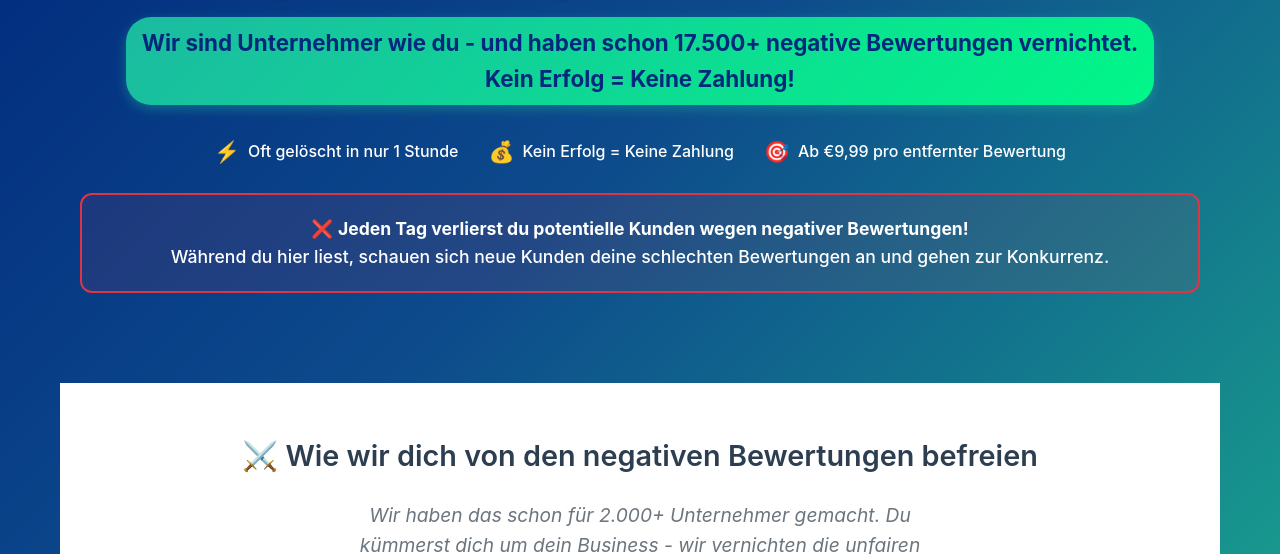
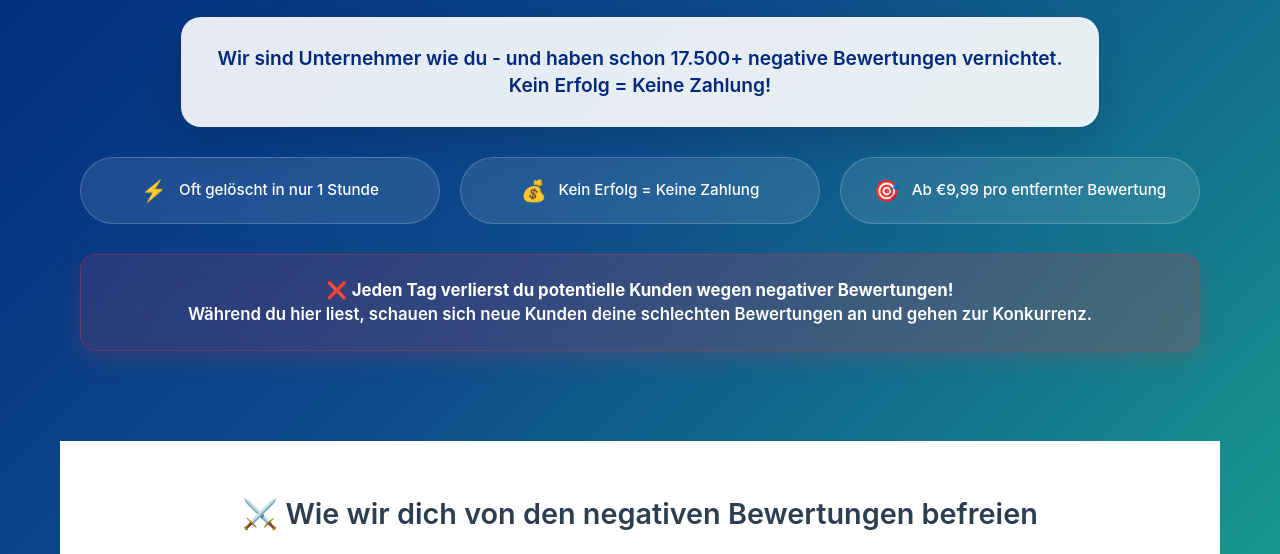
Before and after one commit to Rufheld/rufheld-review-mvp, a website: page index.html in a window 1280 px wide. Shown: the part 205-759 px from the top of the page. Drawn offline with Linux system fonts and the light colour scheme; some packages are replaced by stand-ins of ours.

Commit message:
Update index.html

```diff
--- a/index.html
+++ b/index.html
@@ -123,33 +123,48 @@
             color: white;
             margin-bottom: 30px;
             opacity: 0.95;
-        }
-
-        .success-rate {
-            background: linear-gradient(135deg, #1DC3A3, #00FF88);
-            padding: 8px 16px;
-            border-radius: 25px;
-            font-weight: 700;
-            color: #00277C;
-            box-shadow: 0 4px 12px rgba(29, 195, 163, 0.4);
-            display: inline-block;
-        }
-
-        .hero-guarantee {
             display: flex;
             justify-content: center;
-            gap: 30px;
-            flex-wrap: wrap;
-            margin-bottom: 20px;
+        }
+
+        .success-rate {
+            background: rgba(255,255,255,0.95);
+            color: #00277C;
+            border-radius: 20px;
+            padding: 28px 36px;
+            text-align: center;
+            box-shadow: 0 12px 40px rgba(0,0,0,0.15);
+            font-weight: 600;
+            font-size: 1.2rem;
+            line-height: 1.4;
+        }
+
+        .hero-guarantee {
+            display: grid;
+            grid-template-columns: repeat(auto-fit, minmax(250px, 1fr));
+            gap: 20px;
+            margin-bottom: 30px;
         }
 
         .guarantee-item {
             display: flex;
             align-items: center;
-            gap: 8px;
+            gap: 12px;
+            background: rgba(255,255,255,0.1);
+            padding: 16px 24px;
+            border-radius: 50px;
+            backdrop-filter: blur(10px);
+            border: 1px solid rgba(255,255,255,0.2);
             color: white;
             font-weight: 500;
-            font-size: 1rem;
+            font-size: 0.95rem;
+            justify-content: center;
+            transition: all 0.3s ease;
+        }
+
+        .guarantee-item:hover {
+            background: rgba(255,255,255,0.15);
+            transform: translateY(-2px);
         }
 
         .guarantee-icon {
@@ -157,19 +172,22 @@
         }
 
         .pain-agitation {
+            background: linear-gradient(135deg, rgba(220,53,69,0.15), rgba(220,53,69,0.25));
+            backdrop-filter: blur(15px);
+            border: 1px solid rgba(220,53,69,0.3);
+            border-radius: 16px;
+            padding: 24px 28px;
+            text-align: center;
+            box-shadow: 0 8px 24px rgba(220,53,69,0.2);
             margin-top: 25px;
-            padding: 20px;
-            background: rgba(220, 53, 69, 0.1);
-            border: 2px solid #dc3545;
-            border-radius: 12px;
-            text-align: center;
         }
 
         .pain-agitation p {
             color: white;
-            font-size: 1.1rem;
+            font-size: 1.05rem;
+            font-weight: 600;
+            line-height: 1.4;
             margin: 0;
-            font-weight: 500;
         }
 
         /* How it Works Section */
```
